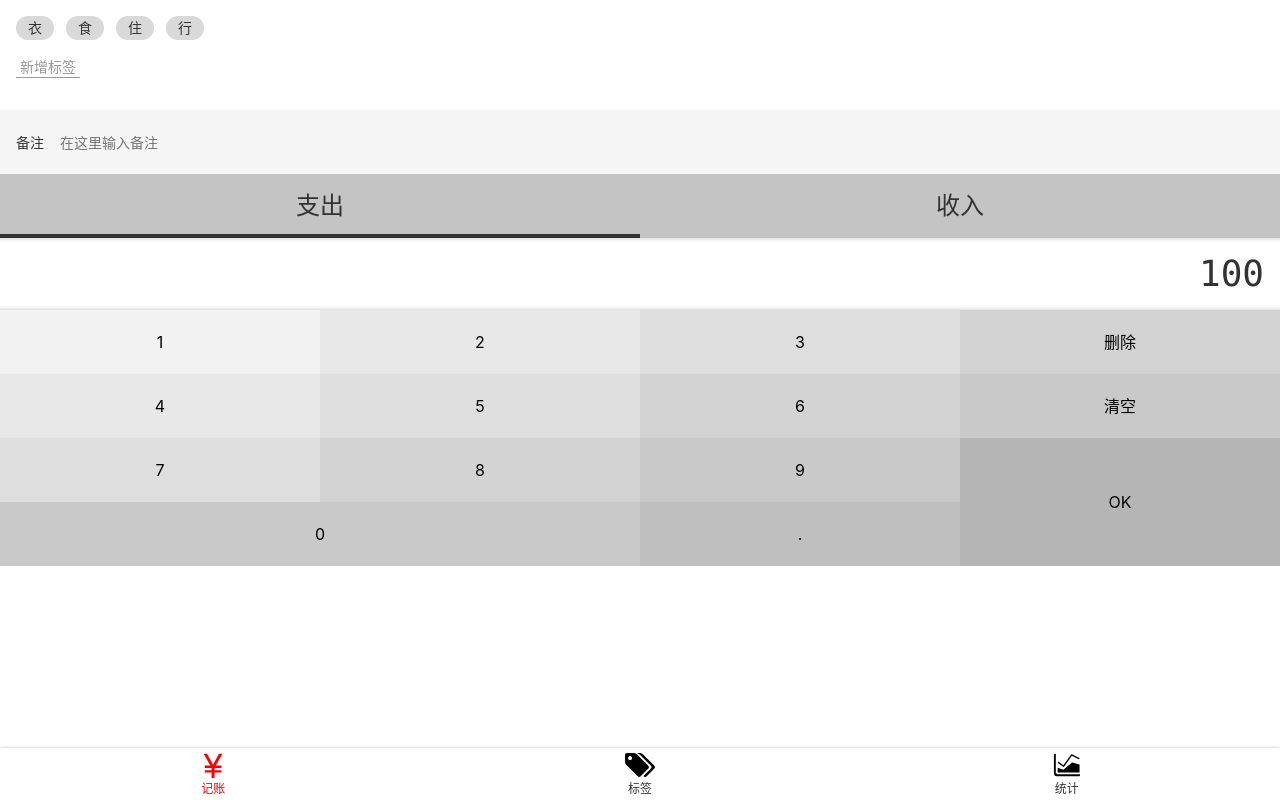
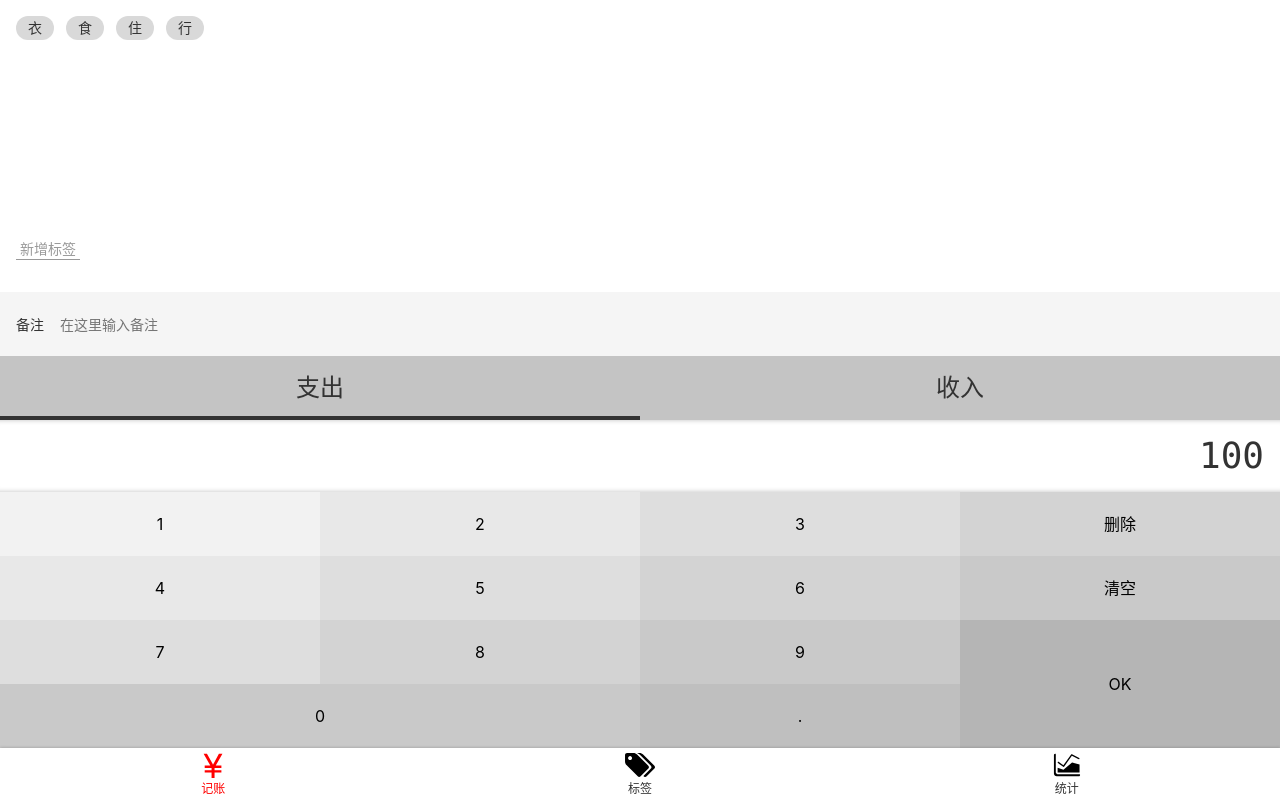
Before and after one commit to haixiangyan/split-wise-vue, a Vue app: page /#/money in a window 1280 px wide. Built offline with nearby package versions, Linux system fonts and the light colour scheme.

Commit message:
Update layout styles

```diff
--- a/src/components/Layout.vue
+++ b/src/components/Layout.vue
@@ -1,6 +1,6 @@
 <template>
-    <div class="nav-wrapper">
-        <div class="content">
+    <div class="layout-wrapper" :class="prefixClass && `${prefixClass}-wrapper`">
+        <div class="content" :class="prefixClass && `${prefixClass}-content`">
             <slot/>
         </div>
         <Nav/>
@@ -9,12 +9,13 @@
 
 <script lang="ts">
   export default {
+    props: ['prefixClass'],
     name: "Layout"
   }
 </script>
 
 <style scoped lang="scss">
-    .nav-wrapper {
+    .layout-wrapper {
         display: flex;
         flex-direction: column;
         height: 100vh;
--- a/src/views/Money.vue
+++ b/src/views/Money.vue
@@ -1,28 +1,5 @@
 <template>
-    <Layout>
-        <div class="tags">
-            <ol class="current">
-                <li>衣</li>
-                <li>食</li>
-                <li>住</li>
-                <li>行</li>
-            </ol>
-            <div class="new">
-                <button>新增标签</button>
-            </div>
-        </div>
-        <div>
-            <label class="notes">
-                <span class="name">备注</span>
-                <input type="text" placeholder="在这里输入备注">
-            </label>
-        </div>
-        <div>
-            <ul class="types">
-                <li class="selected">支出</li>
-                <li>收入</li>
-            </ul>
-        </div>
+    <Layout prefix-class="money">
         <div class="number-pad">
             <div class="amount">100</div>
             <div class="number">
@@ -42,6 +19,29 @@
                 <button>.</button>
             </div>
         </div>
+        <div>
+            <ul class="types">
+                <li class="selected">支出</li>
+                <li>收入</li>
+            </ul>
+        </div>
+        <div>
+            <label class="notes">
+                <span class="name">备注</span>
+                <input type="text" placeholder="在这里输入备注">
+            </label>
+        </div>
+        <div class="tags">
+            <ol class="current">
+                <li>衣</li>
+                <li>食</li>
+                <li>住</li>
+                <li>行</li>
+            </ol>
+            <div class="new">
+                <button>新增标签</button>
+            </div>
+        </div>
     </Layout>
 </template>
 
@@ -51,13 +51,25 @@
   }
 </script>
 
+<style lang="scss">
+    .money-content {
+        display: flex;
+        flex-direction: column-reverse;
+    }
+</style>
+
 <style scoped lang="scss">
     @import "~@/assets/styles/helper.scss";
     .tags {
         font-size: 14px;
         padding: 16px;
+        flex-grow: 1;
+        display: flex;
+        flex-direction: column;
+        justify-content: space-between;
         > .current {
             display: flex;
+            flex-wrap: wrap;
             > li {
                 $h: 24px;
                 background: #d9d9d9;
```
